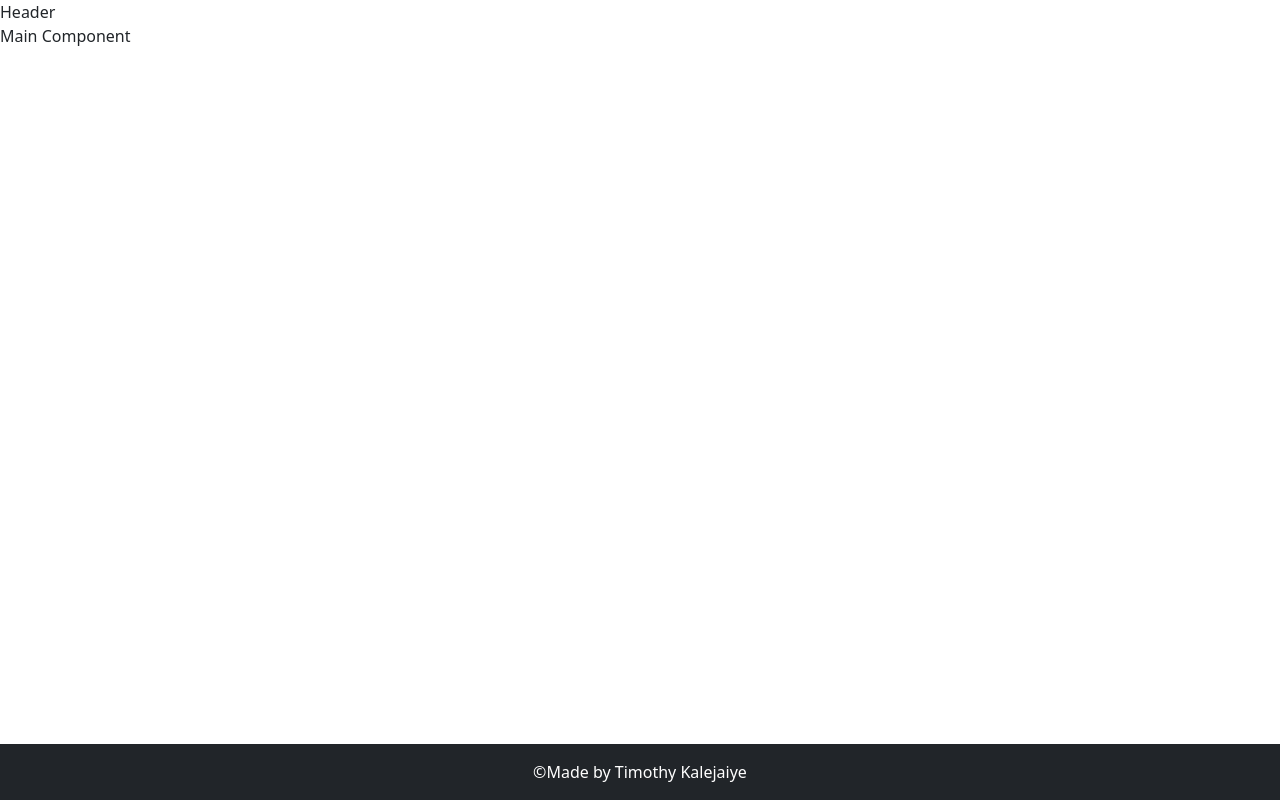
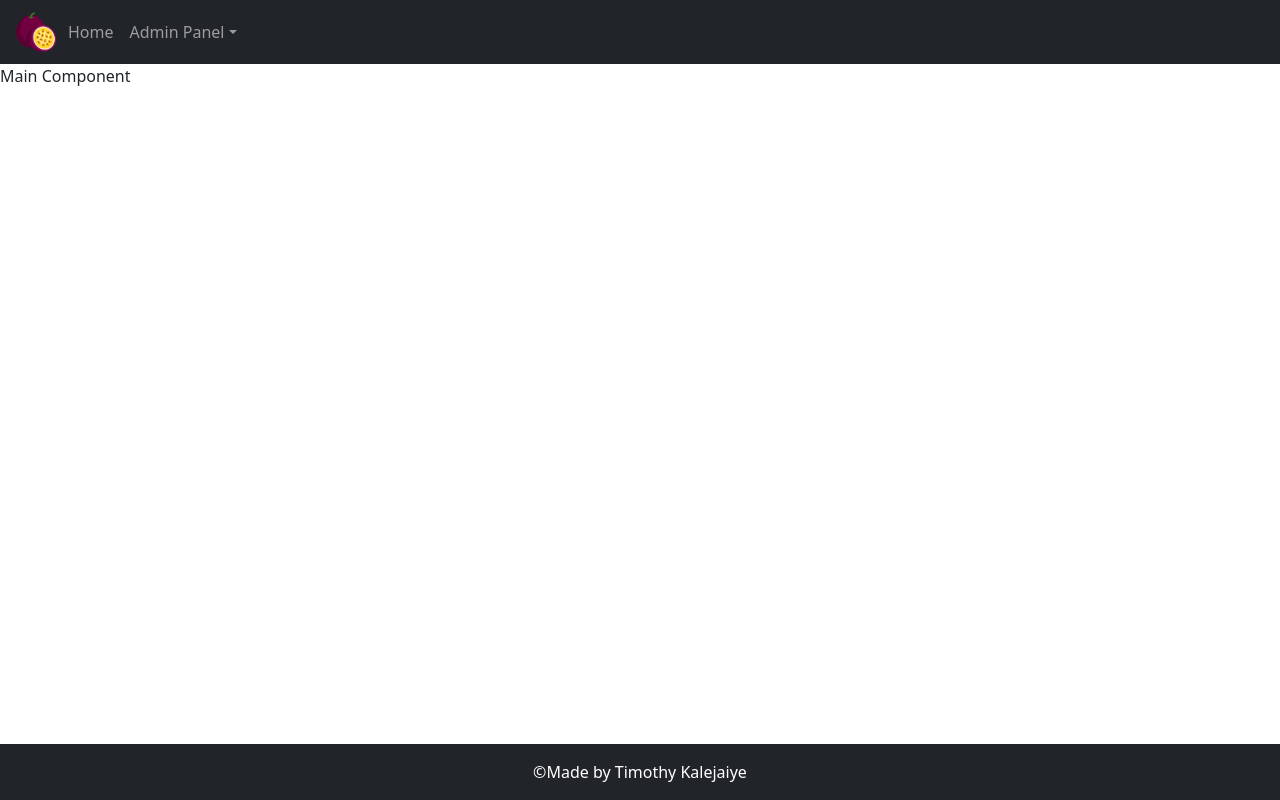
Before and after one commit to Timek12/passionfruit, a React (Create React App) app: page / in a window 1280 px wide. Built offline with nearby package versions, Linux system fonts and the light colour scheme.

Commit message:
Add navbar with admin panel dropdown

```diff
--- a/src/Components/Layout/Header.tsx
+++ b/src/Components/Layout/Header.tsx
@@ -1,7 +1,63 @@
-import React from 'react'
+import React from "react";
+
+let logo = require("../../Assets/Images/passionfruit.png");
 
 export default function Header() {
   return (
-    <div>Header</div>
-  )
+    <div>
+      <nav className="navbar navbar-expand-lg bg-dark navbar-dark">
+        <div className="container-fluid">
+          <img src={logo} style={{ height: "40px" }} className="m-1" />
+          <button
+            className="navbar-toggler"
+            type="button"
+            data-bs-toggle="collapse"
+            data-bs-target="#navbarSupportedContent"
+            aria-controls="navbarSupportedContent"
+            aria-expanded="false"
+            aria-label="Toggle navigation"
+          >
+            <span className="navbar-toggler-icon"></span>
+          </button>
+          <div className="collapse navbar-collapse" id="navbarSupportedContent">
+            <ul className="navbar-nav me-auto mb-2 mb-lg-0">
+              <li className="nav-item">
+                <a className="nav-link" aria-current="page" href="#">
+                  Home
+                </a>
+              </li>
+              <li className="nav-item dropdown">
+                <a
+                  className="nav-link dropdown-toggle"
+                  href="#"
+                  role="button"
+                  data-bs-toggle="dropdown"
+                  aria-expanded="false"
+                >
+                  Admin Panel
+                </a>
+                <ul className="dropdown-menu">
+                  <li>
+                    <a className="dropdown-item" href="#">
+                      Action
+                    </a>
+                  </li>
+                  <li>
+                    <a className="dropdown-item" href="#">
+                      Another action
+                    </a>
+                  </li>
+                  <li>
+                    <a className="dropdown-item" href="#">
+                      Something else here
+                    </a>
+                  </li>
+                </ul>
+              </li>
+            </ul>
+          </div>
+        </div>
+      </nav>
+    </div>
+  );
 }
```
